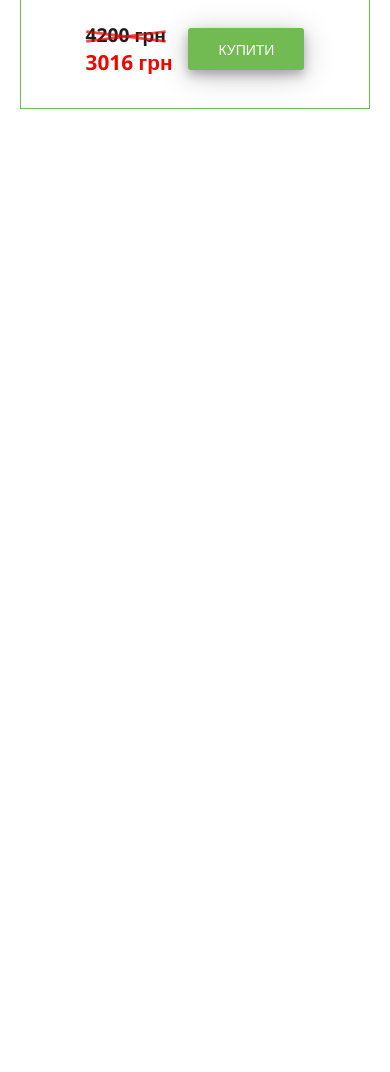
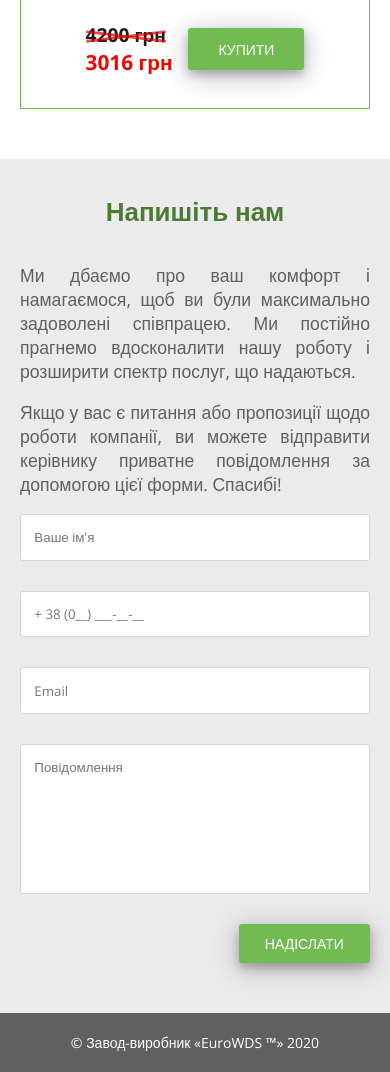
Before and after one commit to Volodymyr2608/EuroWDS, a plain HTML site: page index.html in a window 390 px wide. Shown: the part 5567-6639 px from the top of the page. Before the commit the page ends 5726 px from the top, so only its background shows below. Drawn offline with nearby package versions, Linux system fonts and the light colour scheme; files whose address does not match are found by name.

Commit message:
added media query for form

```diff
--- a/css/index.css
+++ b/css/index.css
@@ -348,10 +348,17 @@ section:nth-child(2n) {
 }
 
 .contact__inner-text {
+
+    width: 100%;
     text-align: justify;
     color: #606060;
     padding-right: 6em;
     font-size: 1.1rem;
+}
+
+.contact__inner-form {
+    max-width: 500px;
+    width: 100%;
 }
 
 .contact__inner-text p + p {
@@ -363,9 +370,10 @@ section:nth-child(2n) {
     margin-top: 1.875em;
 }
 
+
 .form__input {
     display: block;
-    width: 500px;
+    width: 100%;
     padding: 1em;
     border-radius: 3px;
     border: 1px solid #d6d6d6;
@@ -377,6 +385,7 @@ section:nth-child(2n) {
 .form__textarea {
     resize: none;
     height: 150px;
+    width: 100%;
 }
 
 .form__btn {
--- a/css/media.css
+++ b/css/media.css
@@ -36,6 +36,10 @@
   .about__inner > .about__item:nth-child(2n) > .about__item-content > .about__item-text {
     padding-left: 0;
   }
+
+  .contact__inner-text {
+    padding-right: 3em;
+  }
 }
 
 
@@ -68,6 +72,22 @@
 
   .goods-prices {
     align-self: flex-end;
+  }
+
+  .contact__inner-text {
+      padding-right: 0;
+  }
+
+  .contact__inner {
+    flex-direction: column;
+  }
+
+  .contact__inner-text {
+    padding-bottom: 1em;
+  }
+
+  .contact__inner-text p + p {
+    margin-top: 1em;
   }
 }
 
@@ -197,6 +217,11 @@
     justify-content: center;
   }
 
+/*   .form__input {
+    max-width: 500px;
+    width: 100%;
+  } */
+
 }
 
 @media (max-width: 470px) {
--- a/index.html
+++ b/index.html
@@ -385,7 +385,7 @@
           </div>
         </div>
       </section>
-      <!--      <section>
+      <section>
         <div class="container">
           <h2 class="title" id="contact">Напишіть нам</h2>
           <div class="contact__inner">
@@ -447,10 +447,10 @@
             </div>
           </div>
         </div>
-      </section> -->
+      </section>
     </main>
-    <!-- <footer>
+    <footer>
       <p class="footer__copy">© Завод-виробник «EuroWDS ™» 2020</p>
-    </footer> -->
+    </footer>
   </body>
 </html>
```
